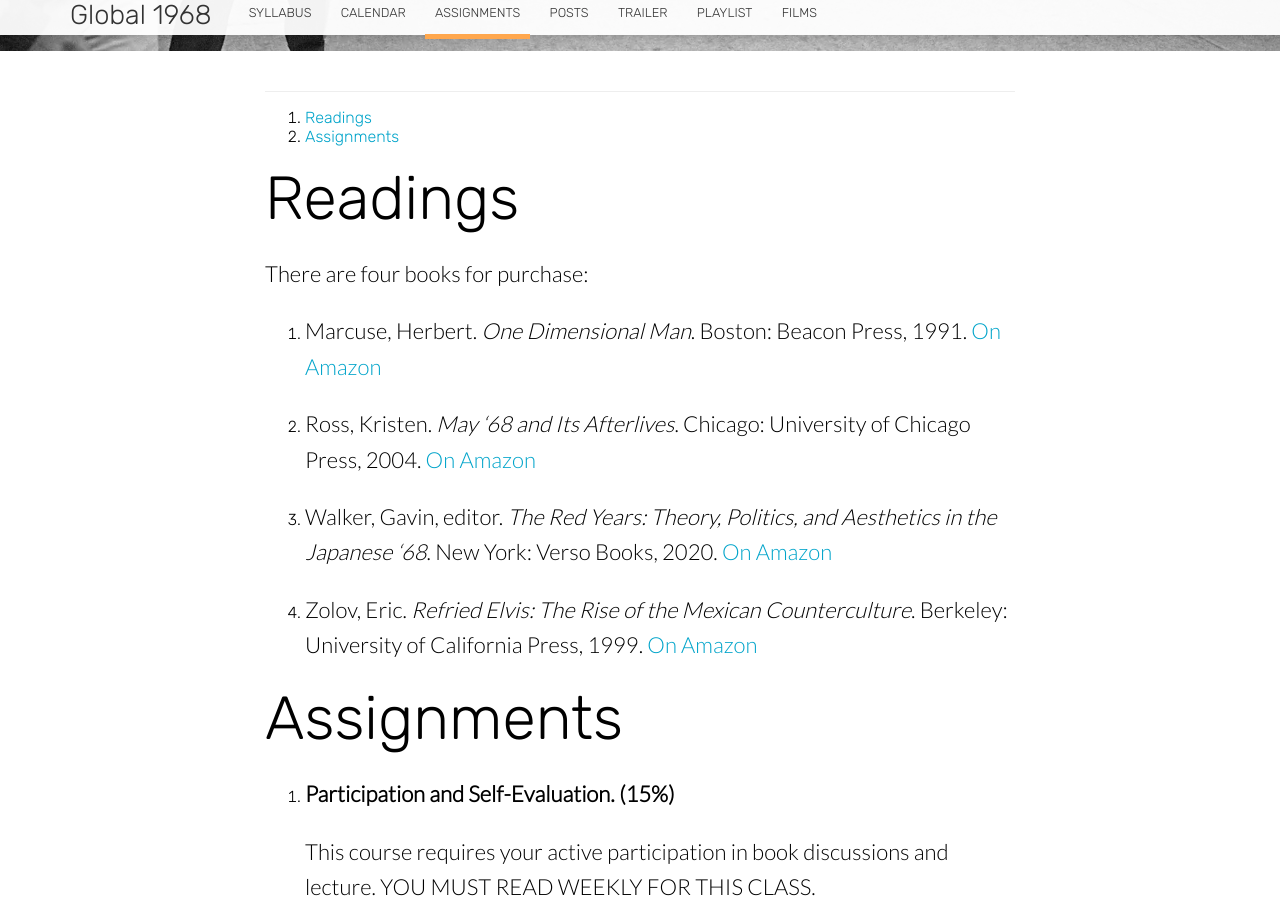
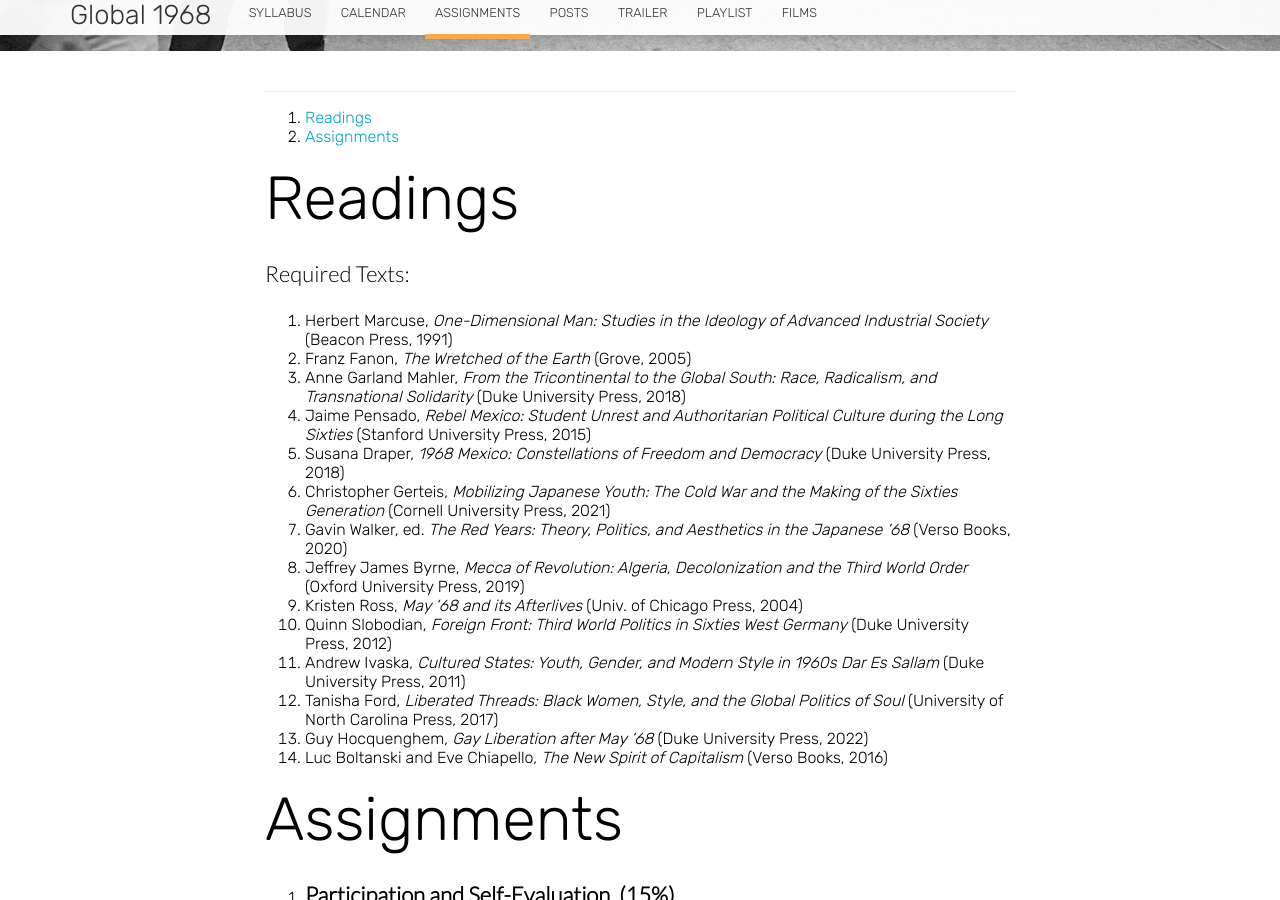
Before and after one commit to chadblack/585Global68, a Jekyll site: the page built from assignments.md, in a window 1280 px wide and 900 px high, scrolled down 849 px. Built offline with Jekyll 4.4.1, drawn with Linux system fonts in a browser that asks for light colours; nearby versions of some CDN libraries.

Commit message:
calendar config

```diff
--- a/_config.yml
+++ b/_config.yml
@@ -10,7 +10,7 @@ disqus_shortname:
 
 # Values for the jekyll-seo-tag gem (https://github.com/jekyll/jekyll-seo-tag)
 logo: /siteicon.png
-description: History 499, Fall 2022
+description: History 585 Spring 2025
 author:
   name:
   email:
--- a/assignments.md
+++ b/assignments.md
@@ -9,22 +9,23 @@ layout: post
 
 # Readings
 
-There are four books for purchase:
+Required Texts:
 
-1. Marcuse, Herbert. *One Dimensional Man*. Boston: Beacon Press, 1991. [On
-   Amazon](https://www.amazon.com/One-Dimensional-Man-Ideology-Advanced-Industrial/dp/0807014176/ref=sr_1_1?keywords=one+dimensional+man&qid=1659383935&sprefix=one+dime%2Caps%2C116&sr=8-1)
+1. Herbert Marcuse, *One-Dimensional Man: Studies in the Ideology of Advanced Industrial Society* (Beacon Press, 1991)
+2. Franz Fanon, *The Wretched of the Earth* (Grove, 2005)
+3. Anne Garland Mahler, *From the Tricontinental to the Global South: Race, Radicalism, and Transnational Solidarity* (Duke University Press, 2018)
+4. Jaime Pensado, *Rebel Mexico: Student Unrest and Authoritarian Political Culture during the Long Sixties* (Stanford University Press, 2015)
+5. Susana Draper, *1968 Mexico: Constellations of Freedom and Democracy* (Duke University Press, 2018)
+6. Christopher Gerteis,  *Mobilizing Japanese Youth: The Cold War and the Making of the Sixties Generation* (Cornell University Press, 2021)
+7. Gavin Walker, ed. *The Red Years: Theory, Politics, and Aesthetics in the Japanese '68* (Verso Books, 2020)
+8. Jeffrey James Byrne, *Mecca of Revolution: Algeria, Decolonization and the Third World Order* (Oxford University Press, 2019)
+9. Kristen Ross, *May '68 and its Afterlives* (Univ. of Chicago Press, 2004)
+10. Quinn Slobodian, *Foreign Front: Third World Politics in Sixties West Germany* (Duke University Press, 2012)
+11. Andrew Ivaska, *Cultured States: Youth, Gender, and Modern Style in 1960s Dar Es Sallam* (Duke University Press, 2011)
+12. Tanisha Ford, *Liberated Threads: Black Women, Style, and the Global Politics of Soul* (University of North Carolina Press, 2017)
+13. Guy Hocquenghem, *Gay Liberation after May '68* (Duke University Press, 2022)
+14. Luc Boltanski and Eve Chiapello, *The New Spirit of Capitalism* (Verso Books, 2016)
 
-2. Ross, Kristen. *May '68 and Its Afterlives*. Chicago: University of Chicago
-   Press, 2004. [On
-   Amazon](https://www.amazon.com/May-Its-Afterlives-Kristin-Ross/dp/0226727998/ref=sr_1_1?keywords=may+%2768+and+its+afterlives&qid=1659384146&sprefix=may+%2768+an%2Caps%2C113&sr=8-1)
-
-3. Walker, Gavin, editor. *The Red Years: Theory, Politics, and Aesthetics in
-   the Japanese '68*. New York: Verso Books, 2020. [On
-   Amazon](https://www.amazon.com/Japanese-68-Theory-Politics-Aesthetics/dp/1786637227/ref=tmm_pap_swatch_0?_encoding=UTF8&qid=1659384372&sr=8-1)
-
-4. Zolov, Eric. *Refried Elvis: The Rise of the Mexican Counterculture*.
-   Berkeley: University of California Press, 1999. [On
-   Amazon](https://www.amazon.com/Refried-Elvis-Eric-Zolov/dp/0520215141/ref=sr_1_2?crid=162OAI6FUK01&keywords=refried+elvis&qid=1659384485&sprefix=refried+elvis%2Caps%2C85&sr=8-2)
 
 # Assignments
 
```
Also changed, not shown: calendar.md (+1 -1 lines).
